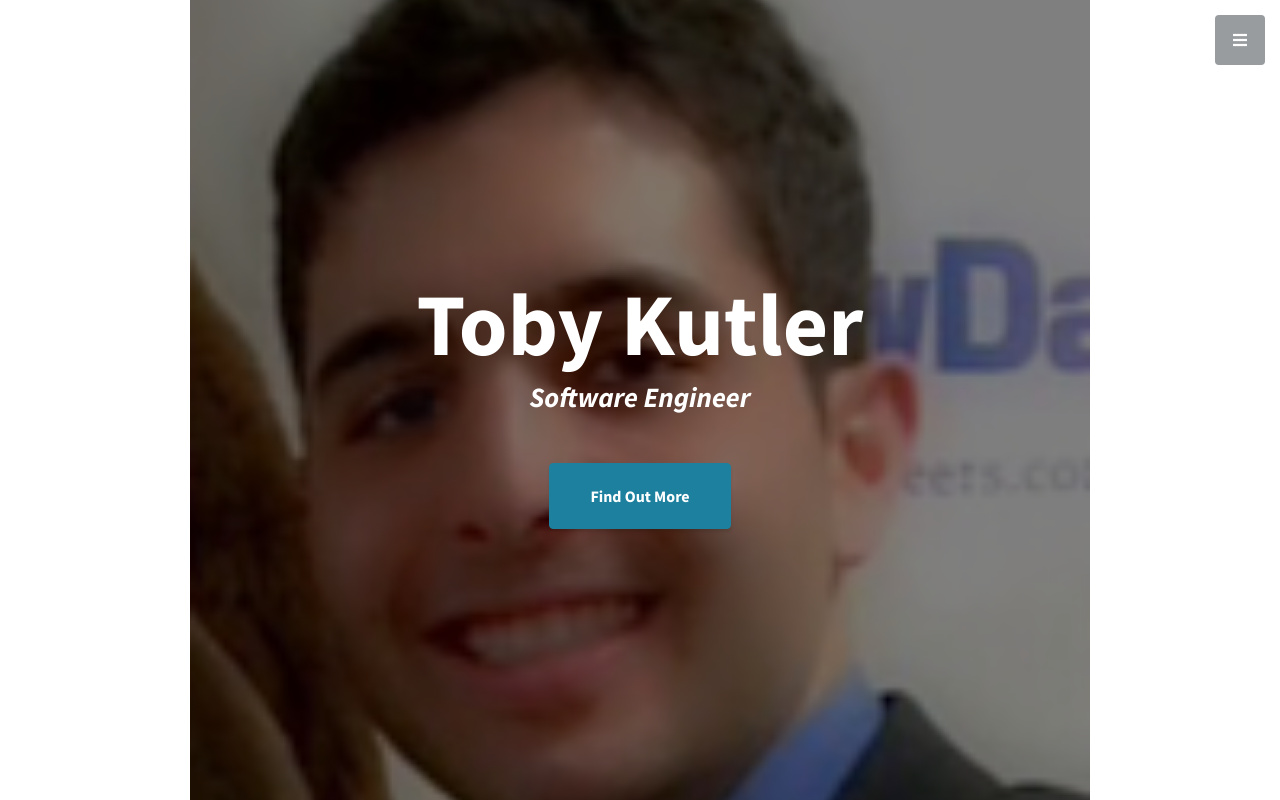
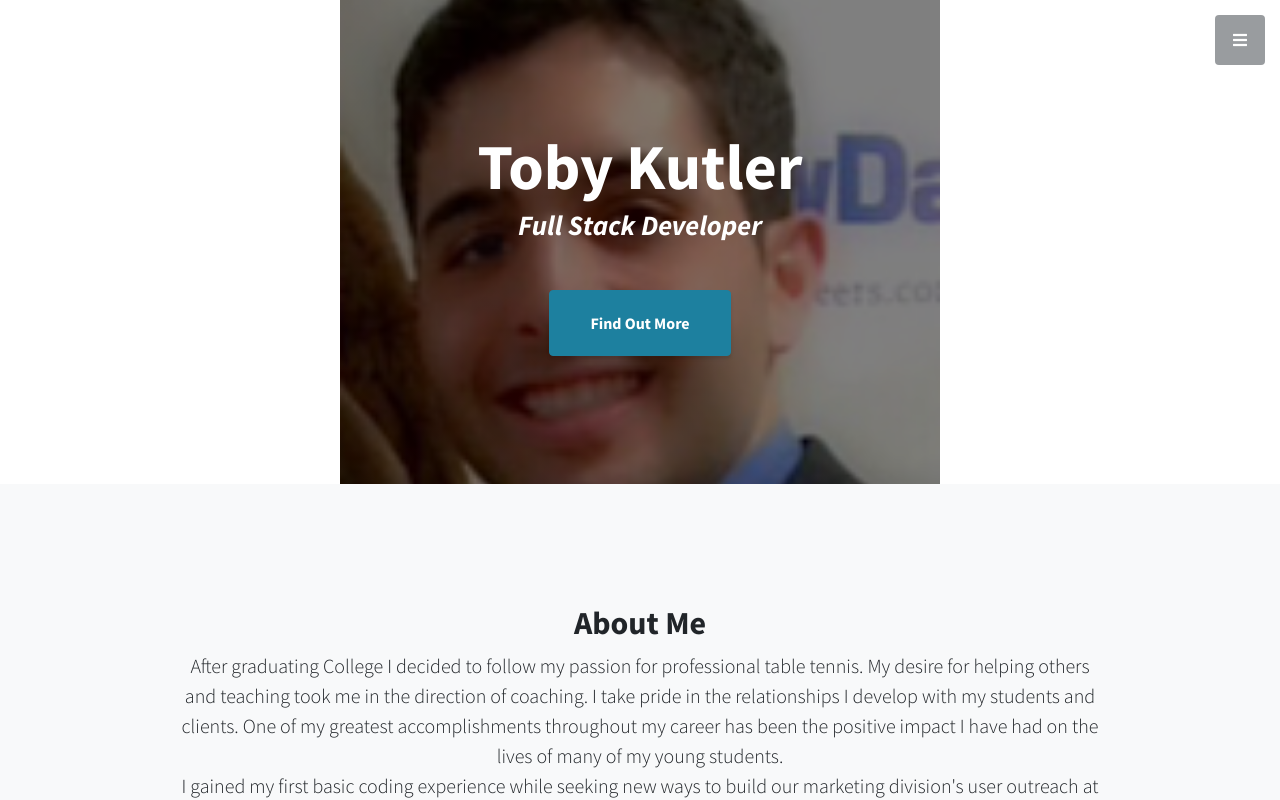
Before and after one commit to tkutler/tkutler.github.io, a website: page index.html in a window 1280 px wide. Shown: the top 800 px of the page. Drawn offline with Linux system fonts and the light colour scheme.

Commit message:
added responsiveness to bio pic

```diff
--- a/css/stylish-portfolio.css
+++ b/css/stylish-portfolio.css
@@ -122,14 +122,36 @@ h6 {
   padding: 0;
 }
 
-@media (min-width: 992px) {
+
+@media only screen and (min-width: 0px) {
   .masthead {
-    height: 100vh;
+      background-size: 200px 200px;
+
   }
-  .masthead h1 {
-    font-size: 5.5rem;
+  .mb-1{
+    font-size: 8px;
   }
 }
+
+
+@media only screen and (min-width: 481px) {
+  .masthead {
+      background-size: 400px 400px;
+  }
+  .mb-1{
+    font-size: 12px;
+  }
+}
+
+@media only screen and (min-width: 1024px) {
+  .masthead {
+      background-size: 600px 600px
+
+}
+.mb-1{
+  font-size: 16px;
+}
+
 
 /* Side Menu */
 #sidebar-wrapper {
--- a/index.html
+++ b/index.html
@@ -55,17 +55,18 @@
   </nav>
 
   <!-- Header -->
+  <div class="topP">
     <header class="masthead d-flex">
       <div class="container text-center my-auto">
         <h1 class="mb-1">Toby Kutler</h1>
         <h3 class="mb-5">
-        <em>Software Engineer</em>
+          <em class ="resp">Full Stack Developer</em>
         </h3>
         <a class="btn btn-primary btn-xl js-scroll-trigger" href="#about">Find Out More</a>
       </div>
       <div class="overlay"></div>
     </header>
-
+  </div>
   <!-- About -->
   <section class="content-section bg-light" id="about">
     <div class="container text-center">
```
Also changed, not shown: img/garnet.jpg (deleted), img/garnet.png (added). Lines whose indentation alone changed are shown as unchanged.
